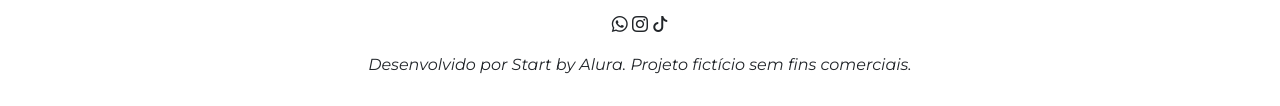
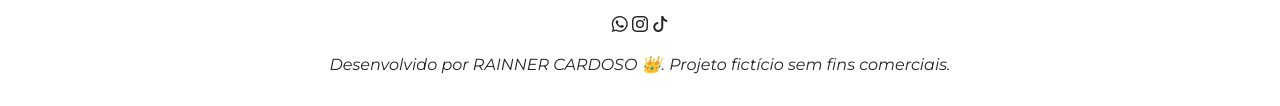
Before and after one commit to RainnerMV3A/site-acess-vel-2, a plain HTML site: page index.html in a window 1280 px wide. Shown: the part 3072-3178 px from the top of the page. Drawn offline with nearby package versions, Linux system fonts and the light colour scheme.

Commit message:
Update index.html

```diff
--- a/index.html
+++ b/index.html
@@ -127,7 +127,7 @@
         <i class="bi bi-whatsapp"></i>
         <i class="bi bi-instagram"></i>
         <i class="bi bi-tiktok"></i>
-        <p class="mt-3">Desenvolvido por Start by Alura. Projeto fictício sem fins comerciais.</p>
+        <p class="mt-3">Desenvolvido por RAINNER CARDOSO 👑. Projeto fictício sem fins comerciais.</p>
     </footer>
     <script src="https://cdnjs.cloudflare.com/ajax/libs/scrollReveal.js/4.0.9/scrollreveal.js"></script>
     <script src="script.js"></script>
```
